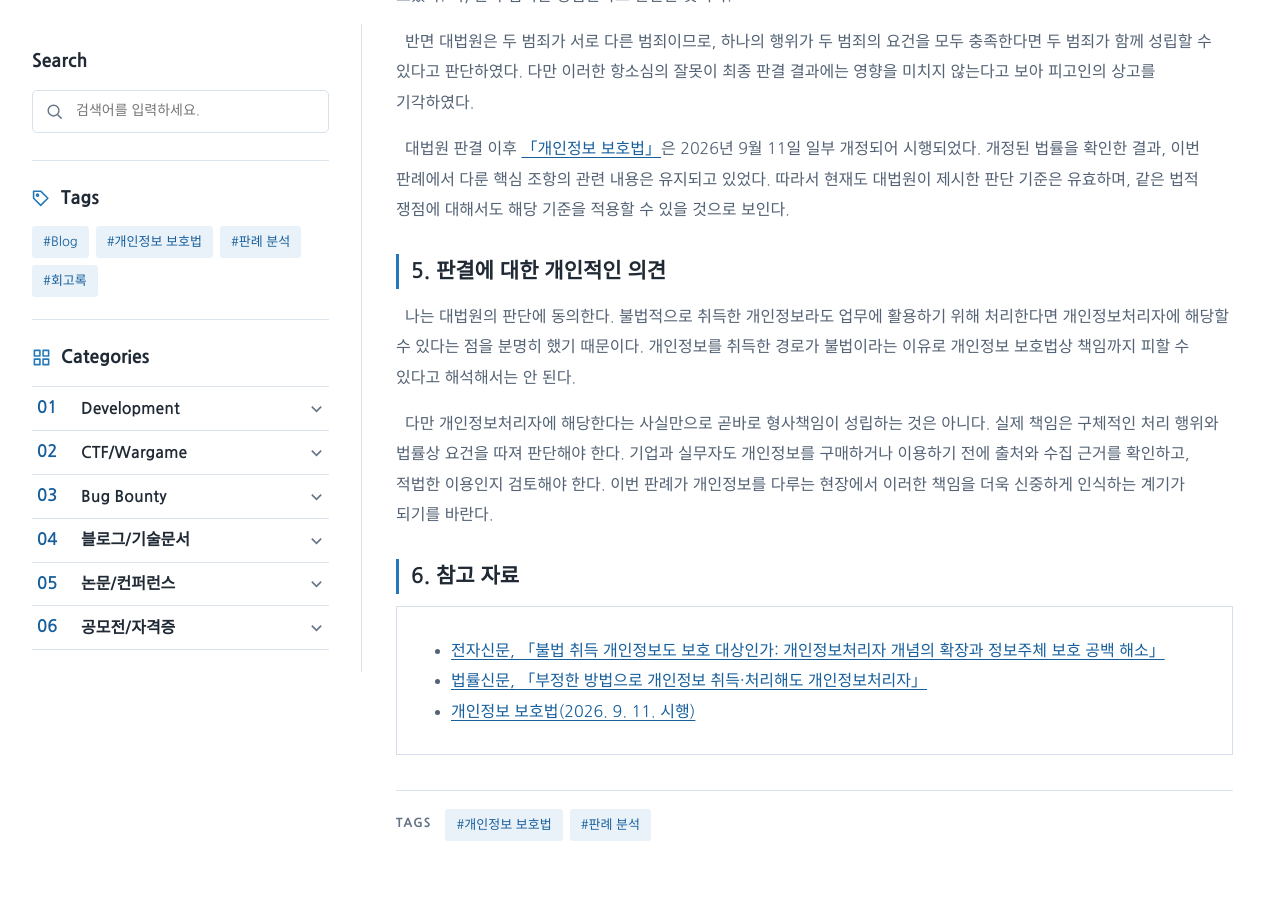
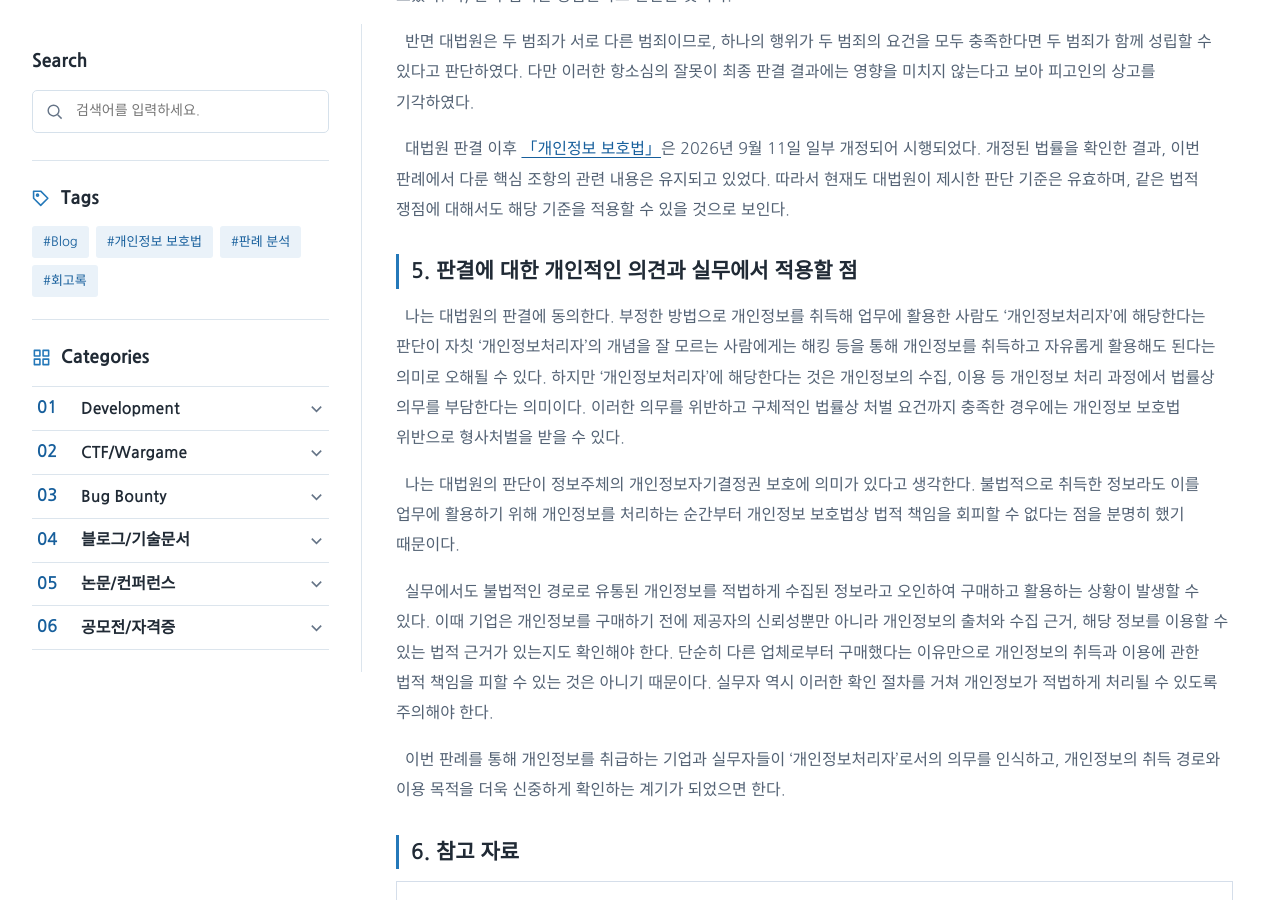
Before and after one commit to BEAN-CMD418/bean-cmd418.github.io, a Jekyll site: the page built from _posts/2026-11-24-personal-information-controller-case-analysis.md, in a window 1280 px wide and 900 px high, scrolled down 1934 px. Built offline with Jekyll 4.4.1, drawn with Linux system fonts in a browser that asks for light colours; some web fonts are replaced.

Commit message:
Update section 5 with practical implications

```diff
--- a/_posts/2026-11-24-personal-information-controller-case-analysis.md
+++ b/_posts/2026-11-24-personal-information-controller-case-analysis.md
@@ -56,11 +56,15 @@ tags: [개인정보 보호법, 판례 분석]
 
 &nbsp;&nbsp;대법원 판결 이후 [「개인정보 보호법」](https://www.law.go.kr/LSW/lsInfoP.do?efYd=20260911&lsiSeq=283839)은 2026년 9월 11일 일부 개정되어 시행되었다. 개정된 법률을 확인한 결과, 이번 판례에서 다룬 핵심 조항의 관련 내용은 유지되고 있었다. 따라서 현재도 대법원이 제시한 판단 기준은 유효하며, 같은 법적 쟁점에 대해서도 해당 기준을 적용할 수 있을 것으로 보인다.
 
-## 5. 판결에 대한 개인적인 의견
+## 5. 판결에 대한 개인적인 의견과 실무에서 적용할 점
 
-&nbsp;&nbsp;나는 대법원의 판단에 동의한다. 불법적으로 취득한 개인정보라도 업무에 활용하기 위해 처리한다면 개인정보처리자에 해당할 수 있다는 점을 분명히 했기 때문이다. 개인정보를 취득한 경로가 불법이라는 이유로 개인정보 보호법상 책임까지 피할 수 있다고 해석해서는 안 된다.
+&nbsp;&nbsp;나는 대법원의 판결에 동의한다. 부정한 방법으로 개인정보를 취득해 업무에 활용한 사람도 ‘개인정보처리자’에 해당한다는 판단이 자칫 ‘개인정보처리자’의 개념을 잘 모르는 사람에게는 해킹 등을 통해 개인정보를 취득하고 자유롭게 활용해도 된다는 의미로 오해될 수 있다. 하지만 ‘개인정보처리자’에 해당한다는 것은 개인정보의 수집, 이용 등 개인정보 처리 과정에서 법률상 의무를 부담한다는 의미이다. 이러한 의무를 위반하고 구체적인 법률상 처벌 요건까지 충족한 경우에는 개인정보 보호법 위반으로 형사처벌을 받을 수 있다.
 
-&nbsp;&nbsp;다만 개인정보처리자에 해당한다는 사실만으로 곧바로 형사책임이 성립하는 것은 아니다. 실제 책임은 구체적인 처리 행위와 법률상 요건을 따져 판단해야 한다. 기업과 실무자도 개인정보를 구매하거나 이용하기 전에 출처와 수집 근거를 확인하고, 적법한 이용인지 검토해야 한다. 이번 판례가 개인정보를 다루는 현장에서 이러한 책임을 더욱 신중하게 인식하는 계기가 되기를 바란다.
+&nbsp;&nbsp;나는 대법원의 판단이 정보주체의 개인정보자기결정권 보호에 의미가 있다고 생각한다. 불법적으로 취득한 정보라도 이를 업무에 활용하기 위해 개인정보를 처리하는 순간부터 개인정보 보호법상 법적 책임을 회피할 수 없다는 점을 분명히 했기 때문이다.
+
+&nbsp;&nbsp;실무에서도 불법적인 경로로 유통된 개인정보를 적법하게 수집된 정보라고 오인하여 구매하고 활용하는 상황이 발생할 수 있다. 이때 기업은 개인정보를 구매하기 전에 제공자의 신뢰성뿐만 아니라 개인정보의 출처와 수집 근거, 해당 정보를 이용할 수 있는 법적 근거가 있는지도 확인해야 한다. 단순히 다른 업체로부터 구매했다는 이유만으로 개인정보의 취득과 이용에 관한 법적 책임을 피할 수 있는 것은 아니기 때문이다. 실무자 역시 이러한 확인 절차를 거쳐 개인정보가 적법하게 처리될 수 있도록 주의해야 한다.
+
+&nbsp;&nbsp;이번 판례를 통해 개인정보를 취급하는 기업과 실무자들이 ‘개인정보처리자’로서의 의무를 인식하고, 개인정보의 취득 경로와 이용 목적을 더욱 신중하게 확인하는 계기가 되었으면 한다.
 
 ## 6. 참고 자료
 
```
